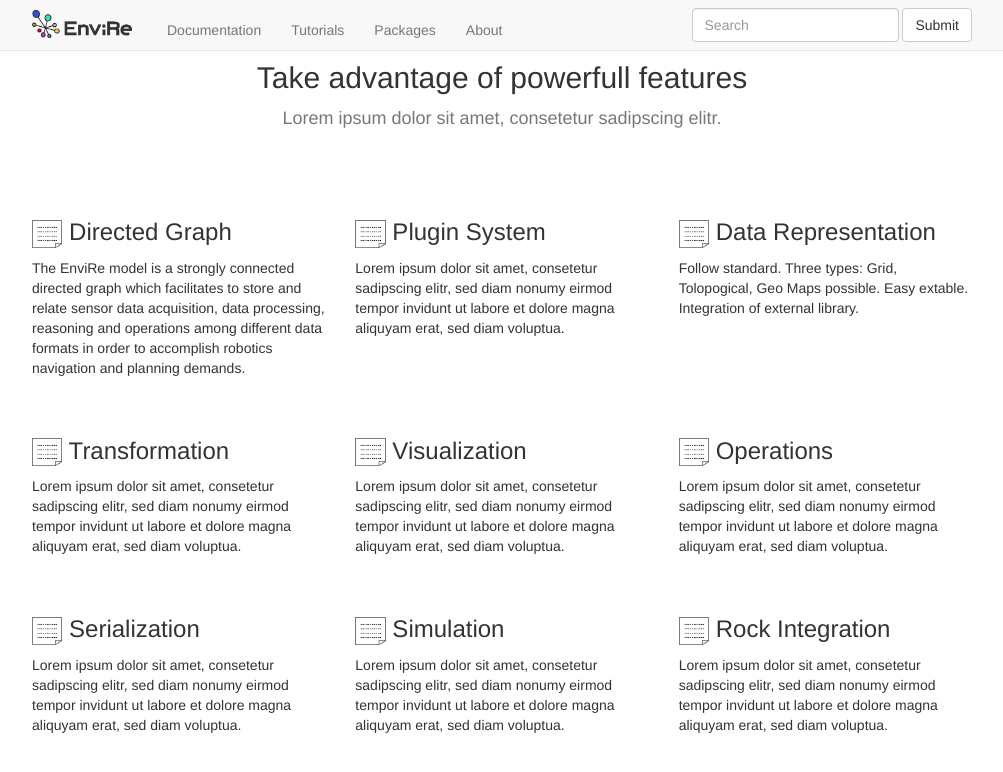
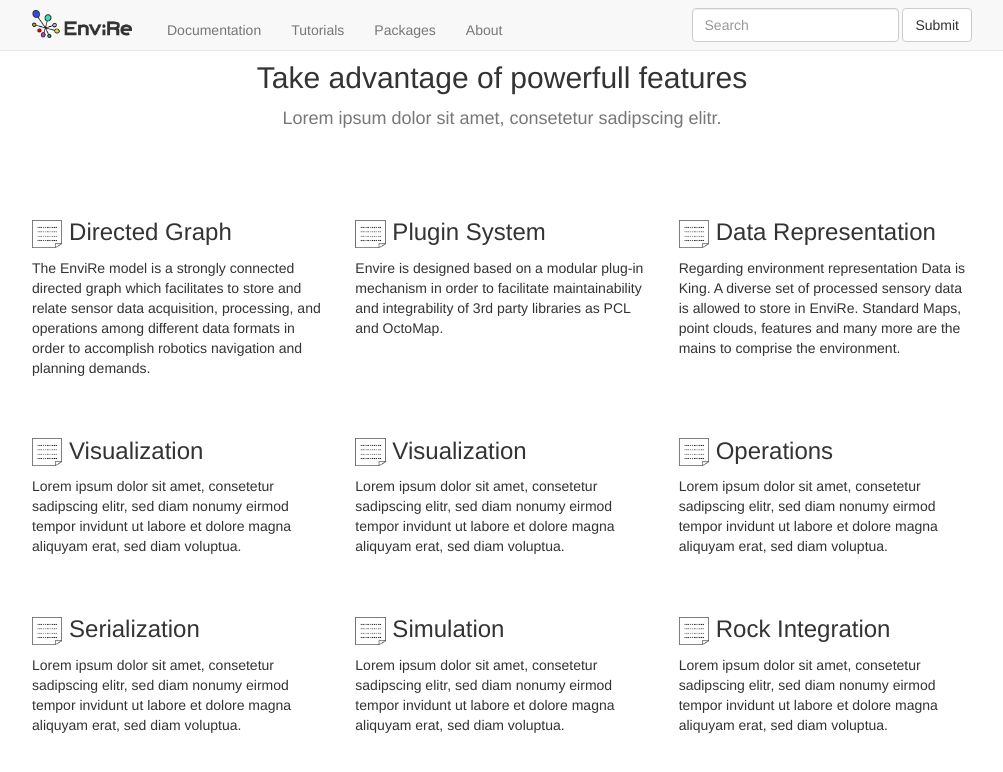
Before and after one commit to envire/envire.github.io, a Jekyll site: the page built from index.html, in a window 1280 px wide and 900 px high, scrolled down 1059 px. Shown: the top 772 px of the window, without its empty margins (138-1141 px from the left). Built offline with Jekyll 4.4.1, drawn with Linux system fonts in a browser that asks for light colours; nearby versions of some CDN libraries.

Commit message:
home: data representation and plugin systems

```diff
--- a/_layouts/home.html
+++ b/_layouts/home.html
@@ -130,22 +130,28 @@
                 <div class="col-md-4">
                     <h3><img src="images/icons/icon.png" height="28"/> Directed Graph</h3>
                     <p> The EnviRe model is a strongly connected directed graph
-                    which facilitates to store and relate sensor data acquisition, data processing,
-                    reasoning and operations among different data formats in order to accomplish
-                    robotics navigation and planning demands. </p>
+                    which facilitates to store and relate sensor data
+                    acquisition, processing, and operations among different data
+                    formats in order to accomplish robotics navigation and
+                    planning demands. </p>
                 </div>
                 <div class="col-md-4">
                     <h3><img src="images/icons/icon.png" height="28"/> Plugin System</h3>
-                    <p>Lorem ipsum dolor sit amet, consetetur sadipscing elitr, sed diam nonumy eirmod tempor invidunt ut labore et dolore magna aliquyam erat, sed diam voluptua.</p>
+                    <p> Envire is designed based on a modular plug-in mechanism
+                    in order to facilitate maintainability and integrability of
+                    3rd party libraries as PCL and OctoMap.</p>
                 </div>
                 <div class="col-md-4">
                     <h3><img src="images/icons/icon.png" height="28"/> Data Representation</h3>
-                    <p>Follow standard. Three types: Grid, Tolopogical, Geo Maps possible. Easy extable. Integration of external library.</p>
+                    <p>Regarding environment representation Data is King. A diverse set
+                    of processed sensory data is allowed to store in EnviRe.
+                    Standard Maps, point clouds, features and many more are the
+                    mains to comprise the environment.</p>
                 </div>
             </div>
             <div class="row">
                 <div class="col-md-4">
-                    <h3><img src="images/icons/icon.png" height="28"/> Transformation</h3>
+                    <h3><img src="images/icons/icon.png" height="28"/> Visualization</h3>
                     <p>Lorem ipsum dolor sit amet, consetetur sadipscing elitr, sed diam nonumy eirmod tempor invidunt ut labore et dolore magna aliquyam erat, sed diam voluptua.</p>
                 </div>
                 <div class="col-md-4">
```
